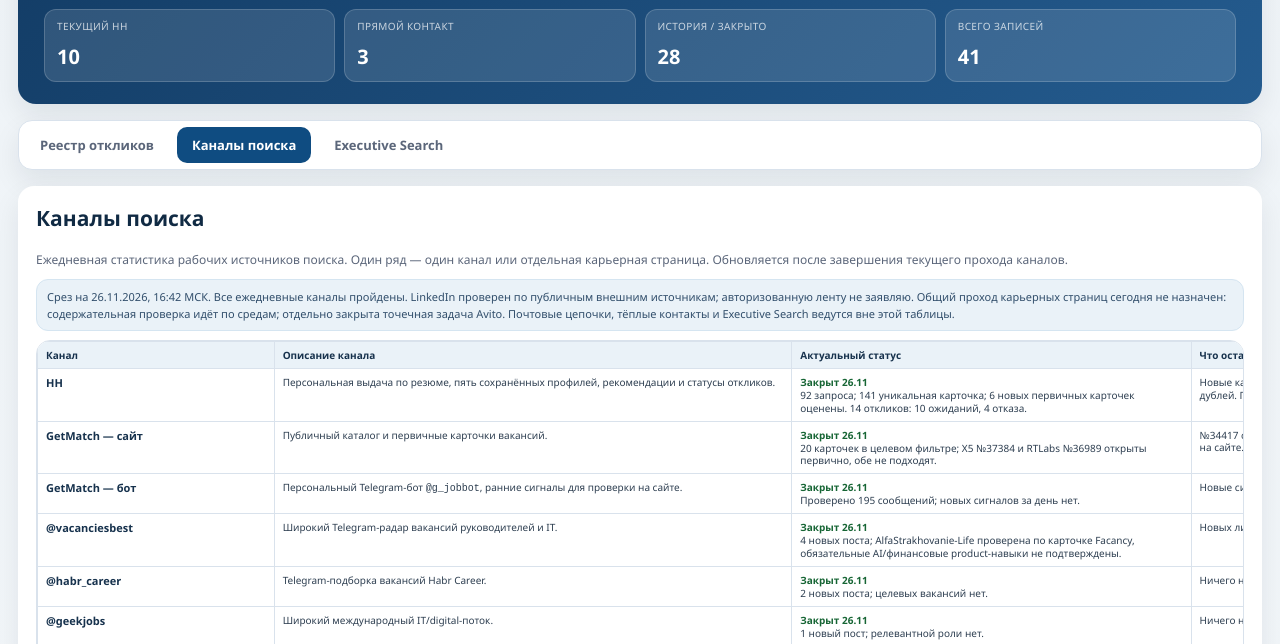
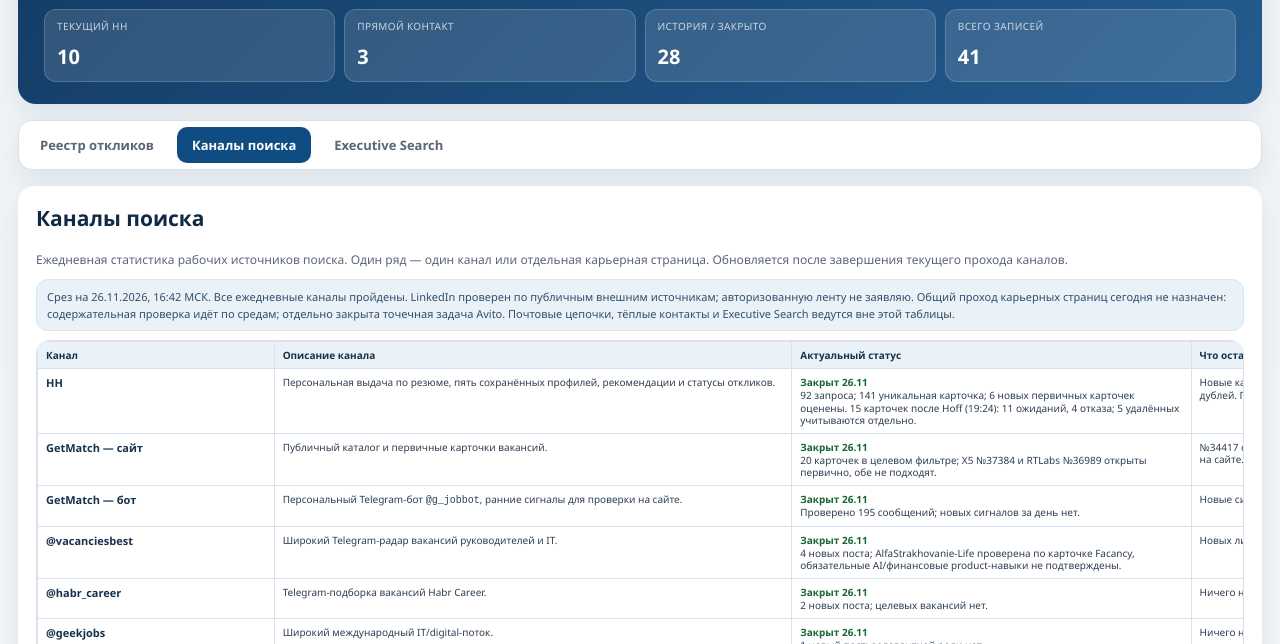
Before and after one commit to albaranov2013-creator/-PMO, a plain HTML site: page status-otklikov-2026-11-23-bnk/index.html in a window 1280 px wide. Both pictures are taken after a click on the tab "Каналы поиска". Shown: the part 155-799 px from the top of the page. Drawn offline with Linux system fonts and the light colour scheme.

Commit message:
Уточнён статус HH и обновлён реестр откликов 26.11.2026

```diff
--- a/status-otklikov-2026-11-23-bnk/index.html
+++ b/status-otklikov-2026-11-23-bnk/index.html
@@ -665,7 +665,7 @@ bav2013@yandex.ru</div><div class="source">Источник: D:\Колвир\AI
         <p class="card-lead">Ежедневная статистика рабочих источников поиска. Один ряд — один канал или отдельная карьерная страница. Обновляется после завершения текущего прохода каналов.</p>
         <div class="table-note">Срез на 26.11.2026, 16:42 МСК. Все ежедневные каналы пройдены. LinkedIn проверен по публичным внешним источникам; авторизованную ленту не заявляю. Общий проход карьерных страниц сегодня не назначен: содержательная проверка идёт по средам; отдельно закрыта точечная задача Avito. Почтовые цепочки, тёплые контакты и Executive Search ведутся вне этой таблицы.</div>
         <div class="table-wrap"><table class="channels-table"><colgroup><col style="width:16%"><col style="width:35%"><col style="width:27%"><col style="width:22%"></colgroup><thead><tr><th>Канал</th><th>Описание канала</th><th>Актуальный статус</th><th>Что осталось сделать</th></tr></thead><tbody>
-          <tr><td class="channel-name">HH</td><td>Персональная выдача по резюме, пять сохранённых профилей, рекомендации и статусы откликов.</td><td><span class="status good">Закрыт 26.11</span><br>92 запроса; 141 уникальная карточка; 6 новых первичных карточек оценены. 14 откликов: 10 ожиданий, 4 отказа.</td><td>Новые карточки — «не идём»; действующие линии ждать без дублей. Почтовые follow-up сверять отдельно.</td></tr>
+          <tr><td class="channel-name">HH</td><td>Персональная выдача по резюме, пять сохранённых профилей, рекомендации и статусы откликов.</td><td><span class="status good">Закрыт 26.11</span><br>92 запроса; 141 уникальная карточка; 6 новых первичных карточек оценены. 15 карточек после Hoff (19:24): 11 ожиданий, 4 отказа; 5 удалённых учитываются отдельно.</td><td>Новые карточки — «не идём»; действующие линии ждать без дублей. Почтовые follow-up сверять отдельно.</td></tr>
           <tr><td class="channel-name">GetMatch — сайт</td><td>Публичный каталог и первичные карточки вакансий.</td><td><span class="status good">Закрыт 26.11</span><br>20 карточек в целевом фильтре; X5 №37384 и RTLabs №36989 открыты первично, обе не подходят.</td><td>№34417 остаётся резервом; новый сигнал бота подтверждать на сайте.</td></tr>
           <tr><td class="channel-name">GetMatch — бот</td><td>Персональный Telegram-бот <code>@g_jobbot</code>, ранние сигналы для проверки на сайте.</td><td><span class="status good">Закрыт 26.11</span><br>Проверено 195 сообщений; новых сигналов за день нет.</td><td>Новые сигналы сначала подтверждать карточкой сайта.</td></tr>
           <tr><td class="channel-name">@vacanciesbest</td><td>Широкий Telegram-радар вакансий руководителей и IT.</td><td><span class="status good">Закрыт 26.11</span><br>4 новых поста; AlfaStrakhovanie-Life проверена по карточке Facancy, обязательные AI/финансовые product-навыки не подтверждены.</td><td>Новых линий не создавать.</td></tr>
```
